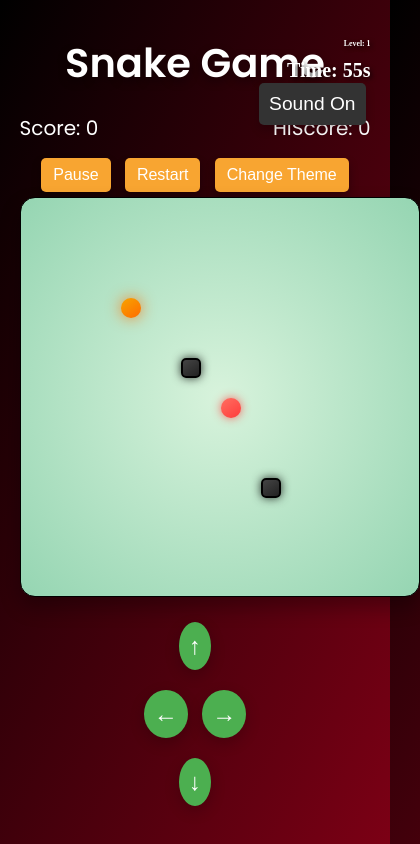
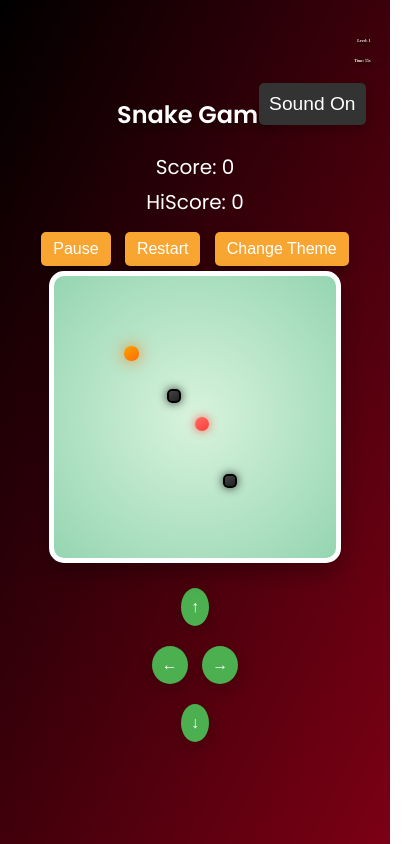
Before and after one commit to Shreyassurve/Snake_Game_2.0, a plain HTML site: page index.html in a window 390 px wide. Shown: the whole page, 420 px wide, since content can reach past the window. Drawn offline with Linux system fonts and the light colour scheme.

Commit message:
add new css

```diff
--- a/css/style.css
+++ b/css/style.css
@@ -65,30 +65,6 @@ header h1 {
     background: linear-gradient(145deg, #f7a400, #ff6b00);
     border-radius: 50%;
     box-shadow: 0 0 15px rgba(255, 107, 0, 0.8);
-}
-
-.controls {
-    margin-top: 20px;
-    display: flex;
-    flex-direction: column;
-    align-items: center;
-    gap: 10px;
-}
-
-.controls button {
-    background-color: #4caf50;
-    color: white;
-    border: none;
-    padding: 10px;
-    border-radius: 50%;
-    font-size: 1.5rem;
-    cursor: pointer;
-    box-shadow: 0 5px 15px rgba(0, 0, 0, 0.2);
-    transition: transform 0.2s ease;
-}
-
-.controls button:hover {
-    transform: scale(1.1);
 }
 
 #levelBox, #timerBox {
@@ -203,6 +179,159 @@ body.dark {
     background: radial-gradient(circle at center, #444, #222);
 }
 
+@import url('https://fonts.googleapis.com/css2?family=Poppins:wght@400;600&display=swap');
+
+* {
+    margin: 0;
+    padding: 0;
+    box-sizing: border-box;
+}
+
+body {
+    background: linear-gradient(116deg, #000000, #7c0015);
+    font-family: 'Poppins', sans-serif;
+    display: flex;
+    justify-content: center;
+    align-items: center;
+    height: 100vh;
+    overflow: hidden;
+}
+
+.container {
+    text-align: center;
+    width: 90%;
+    max-width: 600px;
+}
+
+header h1 {
+    color: #fff;
+    text-shadow: 0 4px 10px rgba(0, 0, 0, 0.4);
+    margin-bottom: 20px;
+    font-size: 2.5rem;
+}
+
+.scores {
+    display: flex;
+    justify-content: space-between;
+    color: #fff;
+    margin-bottom: 10px;
+    font-size: 1.2rem;
+}
+
+#board {
+    background: radial-gradient(circle at center, #d8f3dc, #95d5b2);
+    width: 100%;
+    height: auto;
+    max-width: 400px;
+    max-height: 400px;
+    border: 5px solid #fff;
+    display: grid;
+    grid-template-columns: repeat(20, 1fr);
+    grid-template-rows: repeat(20, 1fr);
+    border-radius: 15px;
+    box-shadow: 0 10px 20px rgba(0, 0, 0, 0.3);
+    margin: 0 auto;
+    position: relative;
+}
+
+.head {
+    background: linear-gradient(145deg, #ff6f61, #ff3b3b);
+    border-radius: 50%;
+    box-shadow: 0 0 10px rgba(255, 61, 61, 0.8);
+}
+
+.snake {
+    background: linear-gradient(145deg, #6a4f9a, #b083f9);
+    border-radius: 10%;
+}
+
+.food {
+    background: linear-gradient(145deg, #f7a400, #ff6b00);
+    border-radius: 50%;
+    box-shadow: 0 0 15px rgba(255, 107, 0, 0.8);
+}
+
+.controls {
+    margin-top: 20px;
+    display: flex;
+    flex-direction: column;
+    align-items: center;
+    gap: 10px;
+}
+
+.controls button {
+    background-color: #4caf50;
+    color: white;
+    border: none;
+    padding: 10px;
+    border-radius: 50%;
+    font-size: 1.5rem;
+    cursor: pointer;
+    box-shadow: 0 5px 15px rgba(0, 0, 0, 0.2);
+    transition: transform 0.2s ease;
+}
+
+.controls button:hover {
+    transform: scale(1.1);
+}
+
+#levelBox, #timerBox {
+    position: absolute;
+    top: 10vmin;
+    font-size: 2vmin;
+    font-weight: bold;
+    font-family: 'New Tegomin', serif;
+    color: #fff;
+    text-shadow: 2px 2px 4px rgba(0, 0, 0, 0.7);
+    right: 5vmin;
+}
+
+#timerBox {
+    top: 15vmin;
+}
+
+#soundToggle {
+    position: absolute;
+    top: 20vmin;
+    right: 5vmin;
+    background-color: #333;
+    color: white;
+    font-size: 1.2rem;
+    border: none;
+    padding: 10px;
+    border-radius: 5px;
+    cursor: pointer;
+    box-shadow: 0 5px 10px rgba(0, 0, 0, 0.2);
+}
+
+/* Additional Styling for Responsiveness */
+#board {
+    width: 90vw;
+    height: 90vw;
+    max-width: 400px;
+    max-height: 400px;
+}
+
+button {
+    margin: 5px;
+    padding: 10px;
+    font-size: 16px;
+}
+
+select {
+    margin: 5px;
+    font-size: 16px;
+}
+
+/* Add a "dark theme" */
+body.dark {
+    background: linear-gradient(135deg, #1e1e2f, #282828);
+}
+
+#board.dark {
+    background: radial-gradient(circle at center, #444, #222);
+}
+
 /* Add styles for power-ups and obstacles */
 .powerup {
     background: radial-gradient(circle at center, #ffd700, #ff4500);
@@ -228,3 +357,45 @@ body.dark {
     cursor: pointer;
     box-shadow: 0 5px 10px rgba(0, 0, 0, 0.3);
 }
+
+
+/* Mobile specific media queries */
+@media (max-width: 768px) {
+    header h1 {
+        font-size: 2rem;
+    }
+    .scores {
+        font-size: 1rem;
+    }
+    #board {
+        width: 80vw;
+        height: 80vw;
+    }
+    .controls button {
+        font-size: 1.2rem;
+    }
+    #levelBox, #timerBox {
+        font-size: 1.5vmin;
+    }
+}
+
+@media (max-width: 480px) {
+    header h1 {
+        font-size: 1.5rem;
+    }
+    .scores {
+        flex-direction: column;
+        font-size: 1rem;
+        gap: 5px;
+    }
+    #board {
+        width: 75vw;
+        height: 75vw;
+    }
+    .controls button {
+        font-size: 1rem;
+    }
+    #levelBox, #timerBox {
+        font-size: 1vmin;
+    }
+}
```
